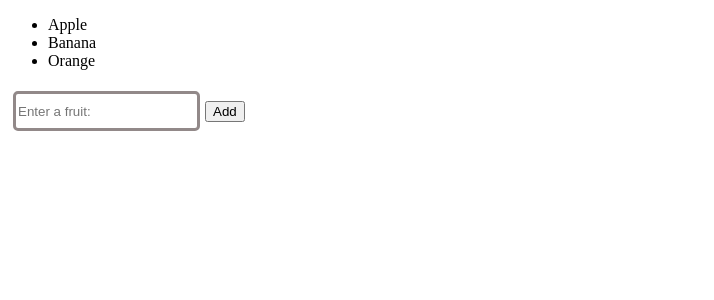
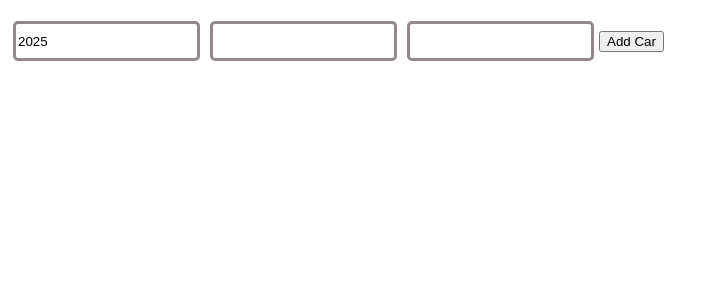
Before and after one commit to AlphonesAbhilash/React-Learn, a React (Vite) app in the folder Learn-react/: page / in a window 1280 px wide. Shown: the top 300 px of the page, without its empty margins (0-714 px from the left). Built offline with nearby package versions, Linux system fonts and the light colour scheme.

Commit message:
Handling with Object type arrays.

```diff
--- a/Learn-react/src/App.jsx
+++ b/Learn-react/src/App.jsx
@@ -12,10 +12,12 @@ import CounterUseState from './CounterUseState.jsx'
 import DeliveryOnChange from './DeliveryOnChange.jsx'
 import ColorPicker from './ColorPicker.jsx'
 import WorkWithArrays from './WorkWithArrays.jsx'
+import Cars from './Cars.jsx'
+
 function App(){
   return(
     <>
-      <WorkWithArrays></WorkWithArrays>
+      <Cars></Cars>
     </>
   );
 }
--- /dev/null
+++ b/Learn-react/src/Cars.jsx
@@ -0,0 +1,54 @@
+import React, {useState} from 'react';
+
+function Cars(){
+    const [car, setCar] = useState([])
+    const [carYear, setYear] = useState(new Date().getFullYear())
+    const [carMake, setMake] = useState("")
+    const [carModel, setModel] = useState("")
+
+    function handleAddCar(){
+        const newCar = {year: carYear,
+                        make: carMake,
+                        model: carModel
+                        };
+        setCar(c => [...c, newCar])
+    }
+
+    function handleYearChange(event){
+        // keep year as a number
+        setYear(Number(event.target.value))
+    }
+
+    function handleMakeChange(event){
+        setMake(event.target.value)
+    }
+
+    function handleModelChange(event){
+        setModel(event.target.value)
+    }
+
+    function handleSubmit(event) {
+        event.preventDefault(); // Prevent form from submitting normally
+        handleAddCar();
+    }
+
+    return(
+    <div>
+        <ul>
+                {car.map((c, index)=>
+                    <li key={index}>
+                        {c.year} {c.make} {c.model}
+                    </li>
+                )}
+        </ul>
+        <form onSubmit={handleSubmit}>
+            <input type="number" value={carYear} onChange={handleYearChange}/>
+            <input type="text" value={carMake} onChange={handleMakeChange}/>
+            <input type="text" value={carModel} onChange={handleModelChange}/>
+            <button type="submit">Add Car</button>
+        </form>
+    </div>
+    )
+}
+
+export default Cars
```
